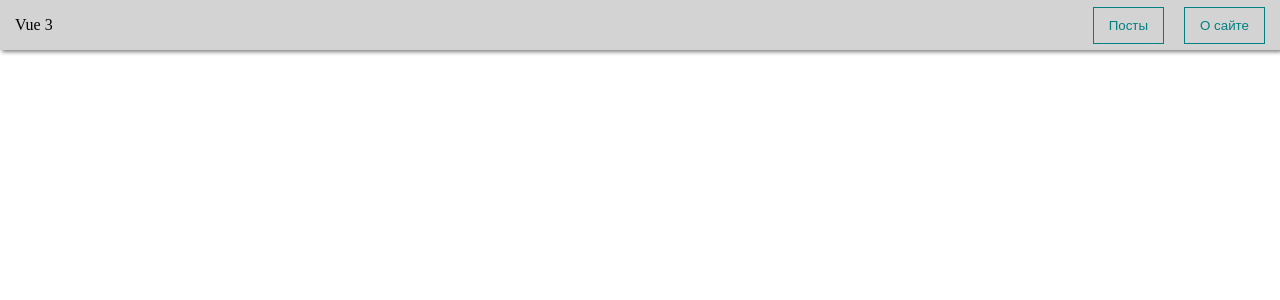
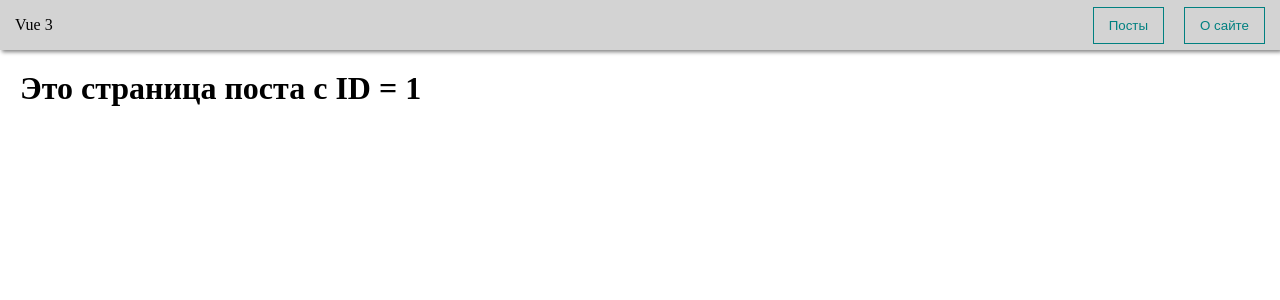
Before and after one commit to drummer-Yurii/page-posts, a Vue app: page /posts/1 in a window 1280 px wide. Before the commit this address had no page. Shown: the top 300 px of the page. Built offline with nearby package versions, Linux system fonts and the light colour scheme.

Commit message:
dynamic navigation for posts

```diff
--- a/src/components/PostItem.vue
+++ b/src/components/PostItem.vue
@@ -6,6 +6,11 @@
             <div><strong>Описание:</strong>{{ post.body }}</div>
         </div>
         <div class="post__btns">
+            <my-button
+                @click="$router.push(`/posts/${post.id}`)"
+            >
+                Открыть
+            </my-button>
             <my-button
                 @click="$emit('remove', post)"
             >
@@ -34,4 +39,7 @@
     align-items: center;
     justify-content: space-between;
 }
+.post__btns {
+    display: flex;
+}
 </style>
--- /dev/null
+++ b/src/pages/PostIdPage.vue
@@ -0,0 +1,13 @@
+<template>
+    <div>
+        <h1>Это страница поста с ID = {{ $route.params.id }}</h1>
+    </div>
+</template>
+<script>
+export default {
+
+}
+</script>
+<style scoped>
+
+</style>
--- a/src/router/router.js
+++ b/src/router/router.js
@@ -2,6 +2,7 @@
 import { createRouter, createWebHistory } from 'vue-router';
 import PostPage from '@/pages/PostPage';
 import About from '@/pages/About';
+import PostIdPage from '@/pages/PostIdPage';
 
 const routes = [
     {
@@ -16,6 +17,10 @@
         path: '/about',
         component: About
     },
+    {
+        path: '/posts/:id',
+        component: PostIdPage
+    },
 ]
 
 const router = createRouter({
```
